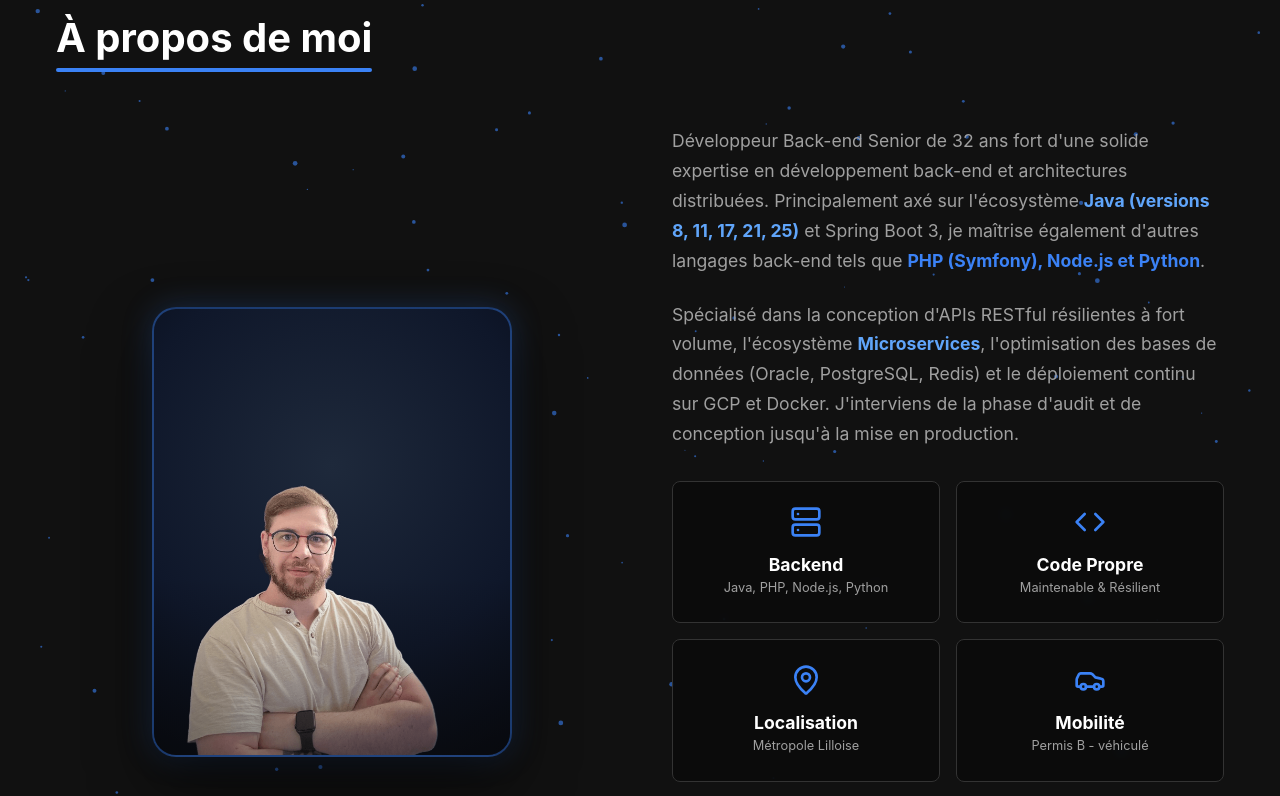
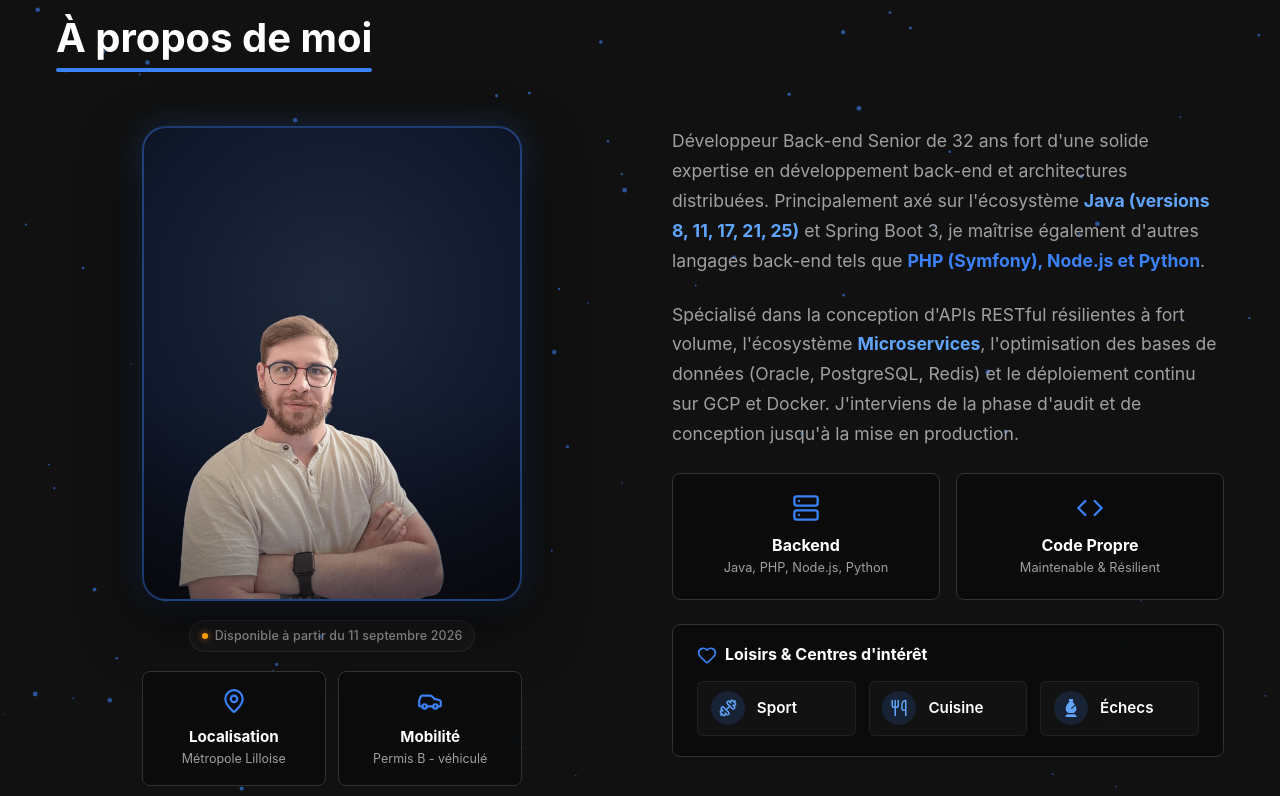
Before and after one commit to MDelory/cv-website, a React (Vite) app: page / in a window 1280 px wide. Shown: the part 850-1646 px from the top of the page. Built offline with nearby package versions, Linux system fonts and the light colour scheme.

Commit message:
Add feature for availability

```diff
--- a/src/components/About.jsx
+++ b/src/components/About.jsx
@@ -1,5 +1,6 @@
 import React from 'react';
-import { getAge, hobbies } from '../data/cvData';
+import { getAge, hobbies, experiences } from '../data/cvData';
+import { getAvailabilityStatus } from '../utils/dateUtils';
 import { Code, Server, MapPin, Car, Dumbbell, Utensils, Heart } from 'lucide-react';
 import { FaChessBishop } from 'react-icons/fa6';
 import ParticleBackground from './ParticleBackground';
@@ -12,9 +13,34 @@ const hobbyIconMap = {
     Crown: FaChessBishop,
 };
 
+const iosStatusConfigs = {
+    green: {
+        bg: 'rgba(48, 209, 88, 0.08)',
+        border: 'rgba(48, 209, 88, 0.25)',
+        ledColor: '#30d158',
+        glow: '0 0 7px rgba(48, 209, 88, 0.75)',
+        textColor: '#30d158'
+    },
+    orange: {
+        bg: 'rgba(255, 159, 10, 0.08)',
+        border: 'rgba(255, 159, 10, 0.25)',
+        ledColor: '#ff9f0a',
+        glow: '0 0 7px rgba(255, 159, 10, 0.75)',
+        textColor: '#ff9f0a'
+    },
+    red: {
+        bg: 'rgba(255, 69, 58, 0.08)',
+        border: 'rgba(255, 69, 58, 0.25)',
+        ledColor: '#ff453a',
+        glow: '0 0 7px rgba(255, 69, 58, 0.75)',
+        textColor: '#ff453a'
+    }
+};
 
 const About = () => {
     const age = getAge();
+    const availability = getAvailabilityStatus(experiences);
+    const config = iosStatusConfigs[availability.color] || iosStatusConfigs.green;
 
     return (
         <section id="about" style={{ position: 'relative', backgroundColor: 'var(--color-bg-secondary)', overflow: 'hidden' }}>
@@ -23,16 +49,23 @@ const About = () => {
                 <h2>À propos de moi</h2>
                 <div style={{
                     display: 'grid',
-                    gridTemplateColumns: 'repeat(auto-fit, minmax(300px, 1fr))',
+                    gridTemplateColumns: 'repeat(auto-fit, minmax(320px, 1fr))',
                     gap: '4rem',
-                    alignItems: 'center',
+                    alignItems: 'start',
                     marginTop: '3rem'
                 }}>
-                    <div style={{ display: 'flex', justifyContent: 'center' }}>
+                    {/* Colonne Gauche : Identité, Statut & Logistique */}
+                    <div style={{
+                        display: 'flex',
+                        flexDirection: 'column',
+                        alignItems: 'center',
+                        maxWidth: '380px',
+                        margin: '0 auto',
+                        width: '100%'
+                    }}>
                         <div style={{
                             position: 'relative',
                             width: '100%',
-                            maxWidth: '360px',
                             aspectRatio: '4/5',
                             borderRadius: '24px',
                             overflow: 'hidden',
@@ -62,8 +95,77 @@ const About = () => {
                                 pointerEvents: 'none'
                             }} />
                         </div>
+
+                        {/* Status de disponibilité informatif & discret sous la photo */}
+                        <div
+                            data-testid="availability-badge"
+                            style={{
+                                display: 'inline-flex',
+                                alignItems: 'center',
+                                gap: '0.45rem',
+                                padding: '0.3rem 0.75rem',
+                                borderRadius: '20px',
+                                background: 'rgba(255, 255, 255, 0.03)',
+                                border: '1px solid rgba(255, 255, 255, 0.08)',
+                                marginTop: '1.2rem',
+                                marginBottom: '1.2rem'
+                            }}
+                        >
+                            <span
+                                data-testid="led-indicator"
+                                className="ios-led-dot"
+                                style={{
+                                    width: '6px',
+                                    height: '6px',
+                                    backgroundColor: config.ledColor,
+                                    boxShadow: config.glow
+                                }}
+                            />
+                            <span style={{
+                                fontSize: '0.78rem',
+                                fontWeight: '500',
+                                color: 'var(--color-text-muted)',
+                                letterSpacing: '0.01em'
+                            }}>
+                                {availability.label}
+                            </span>
+                        </div>
+
+                        {/* Cartes Informations Logistiques */}
+                        <div style={{
+                            display: 'grid',
+                            gridTemplateColumns: '1fr 1fr',
+                            gap: '0.8rem',
+                            width: '100%'
+                        }}>
+                            <div style={{
+                                padding: '1rem 0.8rem',
+                                background: 'rgba(10, 10, 10, 0.8)',
+                                borderRadius: '8px',
+                                border: '1px solid #333',
+                                textAlign: 'center',
+                                backdropFilter: 'blur(5px)'
+                            }}>
+                                <MapPin size={26} color="var(--color-primary)" style={{ marginBottom: '0.4rem' }} />
+                                <h3 style={{ fontSize: '0.95rem', marginBottom: '0.15rem' }}>Localisation</h3>
+                                <p style={{ color: 'var(--color-text-muted)', fontSize: '0.78rem' }}>Métropole Lilloise</p>
+                            </div>
+                            <div style={{
+                                padding: '1rem 0.8rem',
+                                background: 'rgba(10, 10, 10, 0.8)',
+                                borderRadius: '8px',
+                                border: '1px solid #333',
+                                textAlign: 'center',
+                                backdropFilter: 'blur(5px)'
+                            }}>
+                                <Car size={26} color="var(--color-primary)" style={{ marginBottom: '0.4rem' }} />
+                                <h3 style={{ fontSize: '0.95rem', marginBottom: '0.15rem' }}>Mobilité</h3>
+                                <p style={{ color: 'var(--color-text-muted)', fontSize: '0.78rem' }}>Permis B - véhiculé</p>
+                            </div>
+                        </div>
                     </div>
 
+                    {/* Colonne Droite : Biographie, piliers techniques & loisirs */}
                     <div>
                         <p style={{ fontSize: '1.1rem', marginBottom: '1.5rem', color: 'var(--color-text-muted)', lineHeight: '1.7' }}>
                             Développeur Back-end Senior de {age} ans fort d'une solide expertise en développement back-end et architectures distribuées. Principalement axé sur l'écosystème <strong style={{ color: 'var(--color-accent)' }}>Java (versions 8, 11, 17, 21, 25)</strong> et Spring Boot 3, je maîtrise également d'autres langages back-end tels que <strong style={{ color: 'var(--color-primary)' }}>PHP (Symfony), Node.js et Python</strong>.
@@ -72,54 +174,31 @@ const About = () => {
                             Spécialisé dans la conception d'APIs RESTful résilientes à fort volume, l'écosystème <strong style={{ color: 'var(--color-accent)' }}>Microservices</strong>, l'optimisation des bases de données (Oracle, PostgreSQL, Redis) et le déploiement continu sur GCP et Docker. J'interviens de la phase d'audit et de conception jusqu'à la mise en production.
                         </p>
 
-                        <div style={{ display: 'grid', gridTemplateColumns: '1fr 1fr', gap: '1rem', marginTop: '2rem' }}>
+                        {/* Cartes piliers techniques */}
+                        <div style={{ display: 'grid', gridTemplateColumns: '1fr 1fr', gap: '1rem', marginTop: '1.5rem' }}>
                             <div style={{
-                                padding: '1.5rem',
+                                padding: '1.25rem',
                                 background: 'rgba(10, 10, 10, 0.8)',
                                 borderRadius: '8px',
                                 border: '1px solid #333',
                                 textAlign: 'center',
                                 backdropFilter: 'blur(5px)'
                             }}>
-                                <Server size={32} color="var(--color-primary)" style={{ marginBottom: '0.5rem' }} />
-                                <h3 style={{ fontSize: '1.1rem', marginBottom: '0.2rem' }}>Backend</h3>
+                                <Server size={28} color="var(--color-primary)" style={{ marginBottom: '0.4rem' }} />
+                                <h3 style={{ fontSize: '1rem', marginBottom: '0.2rem' }}>Backend</h3>
                                 <p style={{ color: 'var(--color-text-muted)', fontSize: '0.8rem' }}>Java, PHP, Node.js, Python</p>
                             </div>
                             <div style={{
-                                padding: '1.5rem',
+                                padding: '1.25rem',
                                 background: 'rgba(10, 10, 10, 0.8)',
                                 borderRadius: '8px',
                                 border: '1px solid #333',
                                 textAlign: 'center',
                                 backdropFilter: 'blur(5px)'
                             }}>
-                                <Code size={32} color="var(--color-primary)" style={{ marginBottom: '0.5rem' }} />
-                                <h3 style={{ fontSize: '1.1rem', marginBottom: '0.2rem' }}>Code Propre</h3>
+                                <Code size={28} color="var(--color-primary)" style={{ marginBottom: '0.4rem' }} />
+                                <h3 style={{ fontSize: '1rem', marginBottom: '0.2rem' }}>Code Propre</h3>
                                 <p style={{ color: 'var(--color-text-muted)', fontSize: '0.8rem' }}>Maintenable & Résilient</p>
-                            </div>
-                            <div style={{
-                                padding: '1.5rem',
-                                background: 'rgba(10, 10, 10, 0.8)',
-                                borderRadius: '8px',
-                                border: '1px solid #333',
-                                textAlign: 'center',
-                                backdropFilter: 'blur(5px)'
-                            }}>
-                                <MapPin size={32} color="var(--color-primary)" style={{ marginBottom: '0.5rem' }} />
-                                <h3 style={{ fontSize: '1.1rem', marginBottom: '0.2rem' }}>Localisation</h3>
-                                <p style={{ color: 'var(--color-text-muted)', fontSize: '0.8rem' }}>Métropole Lilloise</p>
-                            </div>
-                            <div style={{
-                                padding: '1.5rem',
-                                background: 'rgba(10, 10, 10, 0.8)',
-                                borderRadius: '8px',
-                                border: '1px solid #333',
-                                textAlign: 'center',
-                                backdropFilter: 'blur(5px)'
-                            }}>
-                                <Car size={32} color="var(--color-primary)" style={{ marginBottom: '0.5rem' }} />
-                                <h3 style={{ fontSize: '1.1rem', marginBottom: '0.2rem' }}>Mobilité</h3>
-                                <p style={{ color: 'var(--color-text-muted)', fontSize: '0.8rem' }}>Permis B - véhiculé</p>
                             </div>
                         </div>
 
@@ -155,7 +234,6 @@ const About = () => {
                                             key={hobby.id}
                                             data-testid={`hobby-card-${hobby.id}`}
                                             style={{
-
                                                 display: 'flex',
                                                 alignItems: 'center',
                                                 gap: '0.75rem',
@@ -193,7 +271,6 @@ const About = () => {
                                             <div>
                                                 <div style={{ fontSize: '0.95rem', fontWeight: '600', color: 'white' }}>{hobby.name}</div>
                                             </div>
-
                                         </div>
                                     );
                                 })}
--- a/src/data/cvData.js
+++ b/src/data/cvData.js
@@ -65,14 +65,14 @@ export const experiences = [
         company: 'NTICO',
         client: 'KIABI',
         startDate: '2024-02-11',
-        endDate: null, // Présent
+        endDate: '2026-09-11', // Présent
         description: "Conception et développement d'APIs REST au sein d'un Écosystème Microservices à forte charge (KIABI — retail 35 pays). Déploiement et intégration continue sur Google Cloud Platform (GCP) avec Docker & Kubernetes. Optimisation des requêtes Oracle / PostgreSQL et mise en place de pipelines CI/CD.",
-        envTechnique: 'Java 17, Java 21 · Spring Boot 3 & 4 · Microservices · GCP · Docker · Oracle · PostgreSQL · CI/CD',
+        envTechnique: 'Java 17, Java 21 · Spring Boot 3 & 4 · Microservices · GCP · Docker · Oracle · PostgreSQL · CI/CD · Talend',
         bullets: [
             "Conception et développement d'APIs REST au sein d'un Écosystème Microservices à forte charge (KIABI — retail 35 pays).",
             "Déploiement et intégration continue sur Google Cloud Platform (GCP) avec Docker & GKE / CloudRun",
             "Optimisation des requêtes Oracle / PostgreSQL, pipelines CI/CD et résilience applicative.",
-            "Env. : Java 17, Java 21 · Spring Boot 3 & 4 · Microservices · GCP · Docker · Oracle · PostgreSQL · CI/CD"
+            "Env. : Java 17, Java 21 · Spring Boot 3 & 4 · Microservices · GCP · Docker · Oracle · PostgreSQL · CI/CD · Talend"
         ]
     },
     {
@@ -83,12 +83,12 @@ export const experiences = [
         startDate: '2022-02-01',
         endDate: '2024-02-10',
         description: "Intégration d'APIs REST dans un Écosystème Microservices — analyse, développement, recette et suivi de production. Mise en œuvre d'un cache distribué Redis pour l'optimisation des performances applicatives. Refactoring et conteneurisation Docker.",
-        envTechnique: 'Java 11, Java 17 · Spring Boot 3 · Microservices · Redis · Python · PostgreSQL · Docker',
+        envTechnique: 'Java 8, Java 11, Java 17 · Spring Boot 3 · Microservices · Redis · Python · PostgreSQL · Docker · Talend',
         bullets: [
             "Intégration d'APIs REST dans un Écosystème Microservices — analyse, développement, recette et suivi de production.",
             "Mise en œuvre d'un cache distribué Redis pour l'optimisation des performances applicatives.",
             "Refactoring et maintenance corrective en environnement Docker conteneurisé.",
-            "Env. : Java 11, Java 17 · Spring Boot 3 · Microservices · Redis · Python · PostgreSQL · Docker"
+            "Env. : Java 8, Java 11, Java 17 · Spring Boot 3 · Microservices · Redis · Python · PostgreSQL · Docker · Talend"
         ]
     },
     {
--- a/src/index.css
+++ b/src/index.css
@@ -384,3 +384,30 @@ section {
   from { transform: rotate(0deg); }
   to { transform: rotate(360deg); }
 }
+
+/* iOS-style Availability LED Dot Indicator */
+@keyframes iosLedPulse {
+  0%, 100% {
+    opacity: 1;
+    transform: scale(1);
+  }
+  50% {
+    opacity: 0.55;
+    transform: scale(0.92);
+  }
+}
+
+.ios-led-dot {
+  width: 8px;
+  height: 8px;
+  border-radius: 50%;
+  display: inline-block;
+  flex-shrink: 0;
+  animation: iosLedPulse 2.2s infinite ease-in-out;
+}
+
+@media (prefers-reduced-motion: reduce) {
+  .ios-led-dot {
+    animation: none;
+  }
+}
--- a/src/utils/dateUtils.js
+++ b/src/utils/dateUtils.js
@@ -38,3 +38,71 @@ export const calculateDuration = (startDate, endDate = new Date()) => {
 
   return `${years} an${years !== 1 ? 's' : ''}, ${months} mois`;
 };
+
+const parseLocalDate = (dateInput) => {
+  if (!dateInput) return null;
+  if (dateInput instanceof Date) return dateInput;
+  if (typeof dateInput === 'string' && dateInput.includes('-')) {
+    const parts = dateInput.split('-');
+    if (parts.length === 3) {
+      return new Date(Number(parts[0]), Number(parts[1]) - 1, Number(parts[2]));
+    }
+    if (parts.length === 2) {
+      return new Date(Number(parts[0]), Number(parts[1]) - 1, 1);
+    }
+  }
+  return new Date(dateInput);
+};
+
+export const getAvailabilityStatus = (experiences = [], currentDate = new Date()) => {
+  if (!experiences || experiences.length === 0) {
+    return {
+      status: 'available',
+      label: 'Disponible',
+      color: 'green'
+    };
+  }
+
+  // Trier par date de début décroissante pour obtenir la plus récente
+  const sorted = [...experiences].sort((a, b) => {
+    const dateA = parseLocalDate(a.startDate);
+    const dateB = parseLocalDate(b.startDate);
+    return (dateB ? dateB.getTime() : 0) - (dateA ? dateA.getTime() : 0);
+  });
+
+  const latestExp = sorted[0];
+
+  // Si la dernière expérience n'a pas de date de fin précisée (ex: null / Présent)
+  if (!latestExp.endDate) {
+    return {
+      status: 'unavailable',
+      label: 'Indisponible',
+      color: 'red'
+    };
+  }
+
+  const endDateObj = parseLocalDate(latestExp.endDate);
+  const nowObj = parseLocalDate(currentDate) || new Date();
+
+  // Si la date de fin est dans le futur
+  if (endDateObj && endDateObj > nowObj) {
+    const formattedDate = endDateObj.toLocaleDateString('fr-FR', {
+      day: 'numeric',
+      month: 'long',
+      year: 'numeric'
+    });
+    return {
+      status: 'available_from',
+      label: `Disponible à partir du ${formattedDate}`,
+      formattedDate,
+      color: 'orange'
+    };
+  }
+
+  // Sinon si la date de fin est antérieure ou égale à la date actuelle
+  return {
+    status: 'available',
+    label: 'Disponible',
+    color: 'green'
+  };
+};
```
Also changed, not shown: 2 other files (tests, documents, lock files or other folders).
